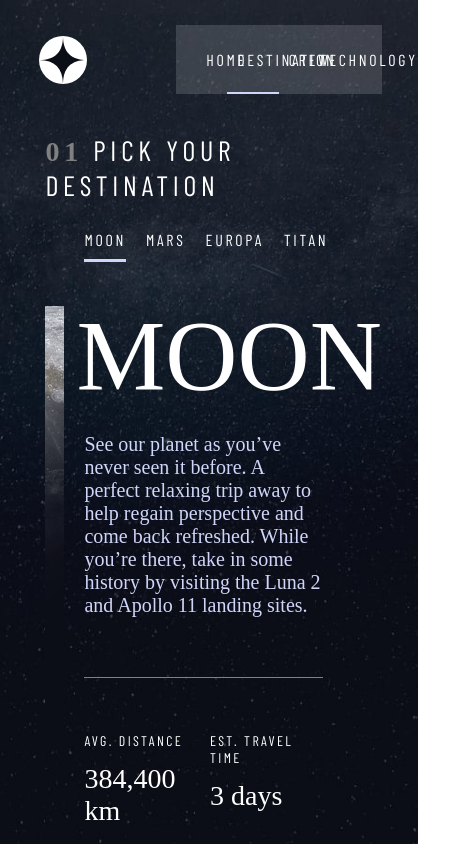
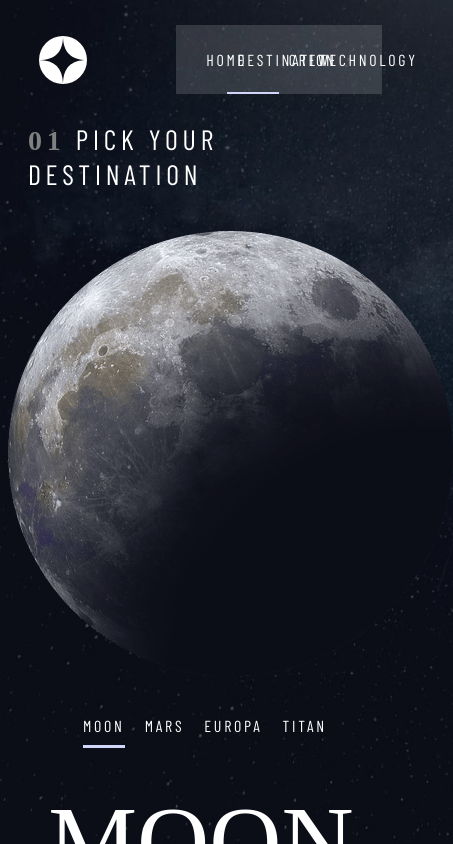
Before and after one commit to mihay12/space-tourism-website, a website: page index.html in a window 390 px wide. Both pictures are taken after a click on the element "DESTINATION". Shown: the top 844 px of the page, 453 px wide, since content can reach past the window. Drawn offline with nearby package versions, Linux system fonts and the light colour scheme; a web font is replaced by a local one.

Commit message:
added adaptive designe in tablet in destination-page

```diff
--- a/css/index.css
+++ b/css/index.css
@@ -362,6 +362,36 @@ main.technology .circles, main.technology .technology-info{
     main.home div.block-circle {
         margin-top: 150px;
     }
+
+    main.destination {
+        margin: 3% 0 5% 0;
+    }
+
+    main.destination p.heading-5 {
+        margin-left: 20px;
+    }
+
+    main.destination div.planet-img {
+        width: 445px;
+        height: 445px;
+        margin: auto;
+        margin-bottom: 40px;
+        margin-top: 40px;
+    }
+
+    main.destination div.planet-info {
+        display: flex;
+        flex-direction: column;
+        align-items: center;
+    }
+
+    main.destination div.planet-info div.planet-text {
+        text-align: center;
+    }
+
+    main.destination div.planet-info div.additional-info {
+        justify-content: space-evenly;
+    }
 }
 
 @media screen and (max-width: 375px) {
--- a/scripts/index.js
+++ b/scripts/index.js
@@ -32,6 +32,40 @@ function changePage(namePage) {
   });
 }
 
+function resizeWindow(nameBlockClass) {
+  $(window).on("resize", function () {
+    const win = $(this),
+      nameBlock = nameBlockClass.slice(1, nameBlockClass.length);
+    if (win.width() <= 768) {
+      $("html").css({
+        background: `"url(./assets/${nameBlock}/background-${nameBlock}-tablet.jpg) no-repeat center center fixed"`,
+        backgroundSize: "cover",
+      });
+      $(nameBlockClass).css({
+        display: "block",
+      });
+    } else if (win.width() <= 375) {
+      $("html").css({
+        background: `"url(./assets/${nameBlock}/background-${nameBlock}-mobile.jpg) no-repeat center center fixed"`,
+        backgroundSize: "cover",
+      });
+      $(nameBlockClass).css({
+        display: "block",
+      });
+    } else {
+      if ($(nameBlockClass).css("display") === "grid") return;
+
+      $("html").css({
+        background: `"url(./assets/${nameBlock}/background-${nameBlock}-desktop.jpg) no-repeat center center fixed"`,
+        backgroundSize: "cover",
+      });
+      $(nameBlockClass).css({
+        display: "grid",
+      });
+    }
+  });
+}
+
 const items = $("nav span, .heading-5, .heading-1, .heading-4, .subheading-2");
 
 for (let i = 0; i < items.length; i++) {
@@ -50,8 +84,8 @@ $("span, p").on("click", (event) => {
           .slice(3, event.currentTarget.innerText.length)
           .toLowerCase()
       : event.currentTarget.innerText.toLowerCase(),
-    conditionForWidthForTablet = $(document).width() >= 768,
-    conditionForWidthForMobile = $(document).width() >= 375;
+    conditionForWidthForTablet = $(document).width() <= 768,
+    conditionForWidthForMobile = $(document).width() <= 375;
 
   if (!pageMoveConditions[innerTextForMove]) return;
 
@@ -75,8 +109,7 @@ $("span, p").on("click", (event) => {
       $(".home").css({
         display: "block",
       });
-    }
-    if (conditionForWidthForMobile) {
+    } else if (conditionForWidthForMobile) {
       $("html").css({
         background:
           "url(./assets/home/background-home-mobile.jpg) no-repeat center center fixed",
@@ -108,26 +141,27 @@ $("span, p").on("click", (event) => {
   }
 
   if (innerTextForMove === "destination") {
-    // if (conditionForWidthForTablet) {
-    //   $("html").css({
-    //     background:
-    //       "url(./assets/home/background-home-tablet.jpg) no-repeat center center fixed",
-    //     backgroundSize: "cover",
-    //   });
-    //   $(".destination").css({
-    //     display: "block",
-    //   });
-    // }
-    // if (conditionForWidthForMobile) {
-    //   $("html").css({
-    //     background:
-    //       "url(./assets/home/background-home-mobile.jpg) no-repeat center center fixed",
-    //     backgroundSize: "cover",
-    //   });
-    //   $(".destination").css({
-    //     display: "block",
-    //   });
-    // } else {
+    resizeWindow(".destination");
+
+    if (conditionForWidthForTablet) {
+      $("html").css({
+        background:
+          "url(./assets/destination/background-destination-tablet.jpg) no-repeat center center fixed",
+        backgroundSize: "cover",
+      });
+      $(".destination").css({
+        display: "block",
+      });
+    } else if (conditionForWidthForMobile) {
+      $("html").css({
+        background:
+          "url(./assets/destination/background-destination-mobile.jpg) no-repeat center center fixed",
+        backgroundSize: "cover",
+      });
+      $(".destination").css({
+        display: "block",
+      });
+    } else {
       if ($(".destination").css("display") === "grid") return;
 
       $("html").css({
@@ -138,7 +172,7 @@ $("span, p").on("click", (event) => {
       $(".destination").css({
         display: "grid",
       });
-    // }
+    }
 
     $(".home").css({
       display: "none",
@@ -190,26 +224,27 @@ $("span, p").on("click", (event) => {
   }
 
   if (innerTextForMove === "crew") {
-    // if (conditionForWidthForTablet) {
-    //   $("html").css({
-    //     background:
-    //       "url(./assets/home/background-home-tablet.jpg) no-repeat center center fixed",
-    //     backgroundSize: "cover",
-    //   });
-    //   $(".crew").css({
-    //     display: "block",
-    //   });
-    // }
-    // if (conditionForWidthForMobile) {
-    //   $("html").css({
-    //     background:
-    //       "url(./assets/home/background-home-mobile.jpg) no-repeat center center fixed",
-    //     backgroundSize: "cover",
-    //   });
-    //   $(".crew").css({
-    //     display: "block",
-    //   });
-    // } else {
+    resizeWindow(".crew");
+
+    if (conditionForWidthForTablet) {
+      $("html").css({
+        background:
+          "url(./assets/crew/background-crew-tablet.jpg) no-repeat center center fixed",
+        backgroundSize: "cover",
+      });
+      $(".crew").css({
+        display: "block",
+      });
+    } else if (conditionForWidthForMobile) {
+      $("html").css({
+        background:
+          "url(./assets/crew/background-crew-mobile.jpg) no-repeat center center fixed",
+        backgroundSize: "cover",
+      });
+      $(".crew").css({
+        display: "block",
+      });
+    } else {
       $("html").css({
         background:
           "url(./assets/crew/background-crew-desktop.jpg) no-repeat center center fixed",
@@ -218,7 +253,8 @@ $("span, p").on("click", (event) => {
       $(".crew").css({
         display: "grid",
       });
-    // }
+    }
+
     $(".destination").css({
       display: "none",
     });
```
Lines whose indentation alone changed are shown as unchanged.
